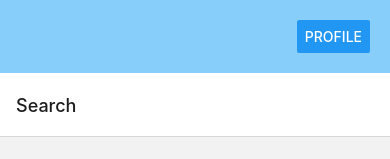
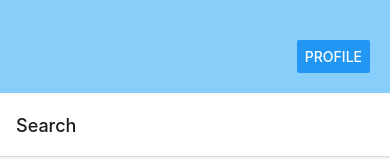
Before and after one commit to simon64bit/grocery-informants, a React Native app in the folder frontend/: screen /Search in a window 390 px wide. Shown: the top 159 px of the page. Built offline with nearby package versions, Linux system fonts and the light colour scheme.

Commit message:
updated api

```diff
--- a/frontend/Header.js
+++ b/frontend/Header.js
@@ -15,7 +15,7 @@ const styles = StyleSheet.create({
     header: {
       backgroundColor: "lightskyblue",
       padding: 20,
-      paddingTop: 20,
+      paddingTop: 40,
       flexDirection: "row",
       justifyContent: "flex-end"
     }
--- a/frontend/Search_bar.js
+++ b/frontend/Search_bar.js
@@ -50,7 +50,7 @@ export default function Search_bar(){
         const options = {
             method: 'GET',
             headers: {
-                'X-RapidAPI-Key': '3fa21bc701msh969878697ba607ep1bd24cjsn93a249c6641a',
+                'X-RapidAPI-Key': '7acf908d9cmsh5b3f404e011b493p1dcfcbjsnef756495f899',
                 'X-RapidAPI-Host': 'target-com-store-product-reviews-locations-data.p.rapidapi.com'
             }
         };
```
